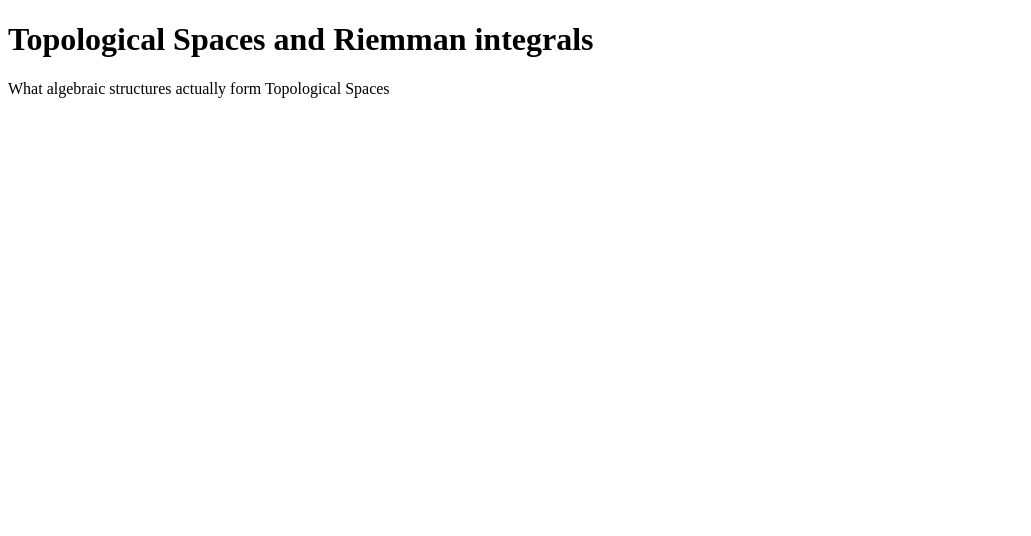
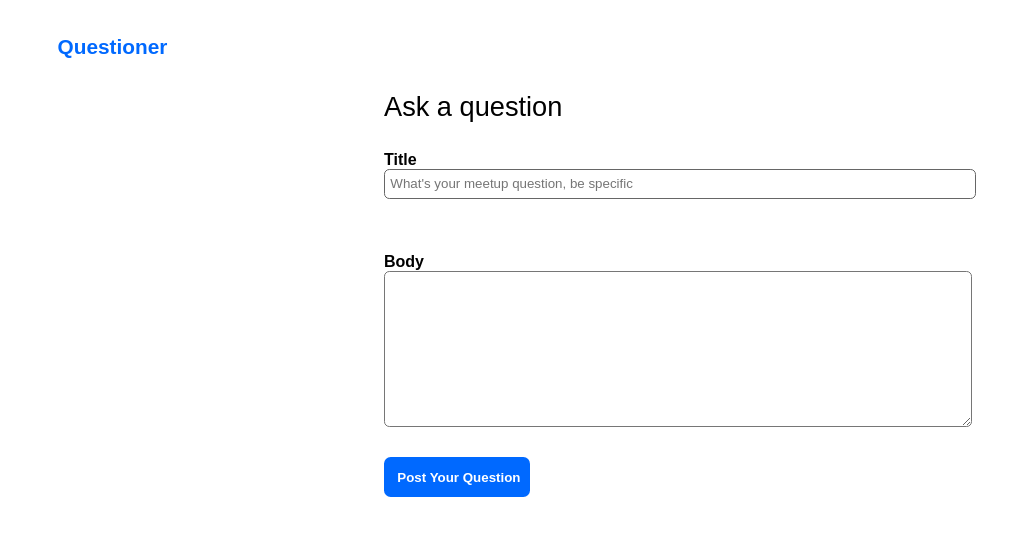
Before and after one commit to Ogutu-Brian/Questioner, a plain HTML site: page UI/user/question.html in a window 1280 px wide. Shown: the whole page, without its empty margins (0-1031 px from the left). Drawn offline with Linux system fonts and the light colour scheme.

Commit message:
[Bug #163443889] Add  question view

```diff
--- a/UI/css/style1.css
+++ b/UI/css/style1.css
@@ -139,3 +139,47 @@ button{
     background-color:#b3b3b3;
     color: white;
 }
+.container{
+    margin-top: 2em;
+    margin-left: 10em;
+    width: 70%;
+    height: auto;
+}
+.question-form{
+    display: block;
+    margin-left:25%;
+    width: 90;
+    margin-right: 10%;
+}
+.question-form label{
+    font-weight: bold;
+    color: black;
+}
+.question-form p{
+    font-size: 170%;
+    color: black;
+}
+.question-form input{
+    border-style: solid;
+    border-width: thin;
+    border-color: #666666;
+    width: 100%;
+    border-radius: 0.4em;
+    height: 2em;
+    margin-bottom: 4em;
+    padding-left: 0.4em;
+}
+.question-form textarea{
+    width: 100%;
+    border-radius: 0.4em;
+}
+.question-form .btn{
+    width: 25%;
+    text-align: left;
+    margin-top: 2em;
+    height: 3em;
+    padding-left: 1em;
+}
+.question-form .btn:hover{
+    background-color:#33adff;
+}
--- a/UI/user/question.html
+++ b/UI/user/question.html
@@ -1,13 +1,32 @@
 <!DOCTYPE html>
 <html lang="en">
+
 <head>
     <meta charset="UTF-8">
     <meta name="viewport" content="width=device-width, initial-scale=1.0">
     <meta http-equiv="X-UA-Compatible" content="ie=edge">
-    <title>Question</title>
+    <link rel="stylesheet" href="../css/style1.css">
+    <title>Ask Question</title>
 </head>
+
 <body>
-    <h1>Topological Spaces and Riemman integrals</h1>
-    <p>What algebraic structures actually form Topological Spaces</p>
+    <nav>
+        <ul>
+            <li class="logo"><a href="../index.html">Questioner</a></li>
+        </ul>
+    </nav>
+    <div class="container">
+        <div class="question-form">
+            <p>Ask a question</p>
+            <form action="">
+                <label for="">Title</label><br>
+                <input type="text" placeholder="What's your meetup question, be specific"><br>
+                <label for="">Body</label><br>
+                <textarea name="" id="" cols="30" rows="10"></textarea>
+            </form>
+            <button class="btn">Post Your Question</button>
+        </div>
+    </div>
 </body>
+
 </html>
```
Also changed, not shown: UI/user/questionview.html (added, +31 -0 lines).
